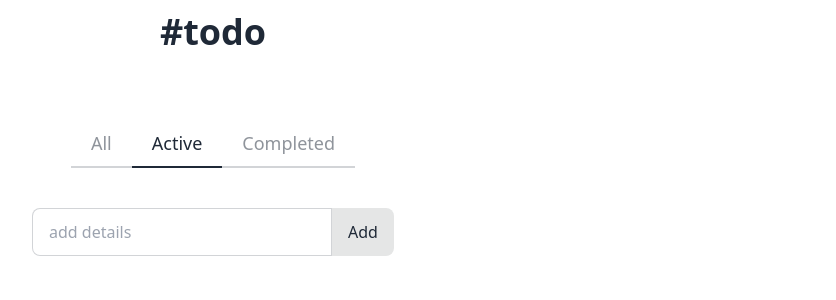
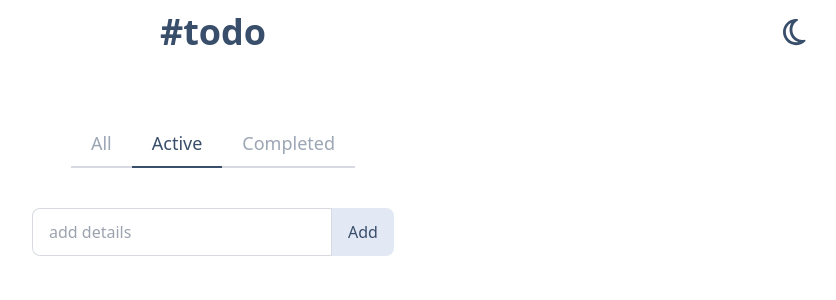
Before and after one commit to el7amrawy/todo-app, a React (Vite) app: page / in a window 1280 px wide. Shown: the top 300 px of the page, without its empty margins (427-1263 px from the left). Built offline with nearby package versions, Linux system fonts and the light colour scheme.

Commit message:
add dark theme

```diff
--- a/src/App.jsx
+++ b/src/App.jsx
@@ -12,16 +12,37 @@ const App = () => {
   const [list, setList] = useState(
     JSON.parse(localStorage.getItem("todoList")) || []
   );
-
   const [todo, setTodo] = useState("");
   const [tab, setTab] = useState("all");
-
+  const [theme, setTheme] = useState(
+    localStorage.getItem("theme") ||
+      window.matchMedia("(prefers-color-scheme: dark)").matches
+      ? "dark"
+      : "light"
+  );
   /** ============ effects ============ **/
 
   useEffect(() => {
     localStorage.setItem("todoList", JSON.stringify(list));
   }, [list]);
 
+  // useEffect(() => {
+  //   const darkThemeMq = window.matchMedia("(prefers-color-scheme: dark)");
+  //   if (darkThemeMq.matches) {
+  //     document.documentElement.setAttribute("data-theme", "dark");
+  //   } else {
+  //     document.documentElement.setAttribute("data-theme", "winter");
+  //   }
+  // }, []);
+
+  useEffect(() => {
+    localStorage.setItem("theme", theme);
+    if (theme === "dark") {
+      document.documentElement.setAttribute("data-theme", "dark");
+    } else {
+      document.documentElement.setAttribute("data-theme", "winter");
+    }
+  }, [theme]);
   /** ============ handlers ============ **/
 
   const clickHandler = (ev) => {
@@ -39,10 +60,10 @@ const App = () => {
   const listElems = list.map((elem) => (
     <ListElem elem={elem} setList={setList} key={elem.id} />
   ));
-  // console.log(list);
+
   return (
     <>
-      <NavBar />
+      <NavBar theme={theme} setTheme={setTheme} />
       <main className="flex items-center flex-col py-14">
         <Tabs setTab={setTab} />
         <div className="form-control mt-10">
--- a/src/components/Completed.jsx
+++ b/src/components/Completed.jsx
@@ -2,16 +2,15 @@ import ListElem from "./ListElem";
 
 const Completed = ({ list, setList }) => {
   /** ============ elems ============ **/
-
-  const completedListElems = list.map((elem) => {
-    if (elem.status === "completed")
-      return <ListElem elem={elem} setList={setList} key={elem.id} />;
-  });
+  const completedList = list.filter((elem) => elem.status === "completed");
+  const completedListElems = completedList.map((elem) => (
+    <ListElem elem={elem} setList={setList} key={elem.id} />
+  ));
 
   return (
     <div className="form-control mt-10 min-w-[360px]">
       {completedListElems}
-      {list.length ? (
+      {list.length && completedListElems.length ? (
         <div className=" mt-10 text-right">
           <button className="btn btn-error" onClick={() => setList([])}>
             delete all
--- a/src/components/ListElem.jsx
+++ b/src/components/ListElem.jsx
@@ -38,7 +38,7 @@ const ListElem = ({ elem, setList }) => {
       {checked ? (
         <FontAwesomeIcon
           icon={faTrashCan}
-          className=" text-red-500"
+          className=" text-red-500 text-xl"
           onClick={clickHandler}
         />
       ) : null}
--- a/src/components/NavBar.jsx
+++ b/src/components/NavBar.jsx
@@ -1,11 +1,24 @@
-const NavBar = () => {
+import { faMoon } from "@fortawesome/free-regular-svg-icons";
+import { FontAwesomeIcon } from "@fortawesome/react-fontawesome";
+
+const NavBar = ({ setTheme, theme }) => {
   return (
     <nav className="navbar bg-base-100">
       <div className="navbar-start"></div>
       <div className="navbar-center">
         <a className="btn btn-ghost normal-case text-4xl">#todo</a>
       </div>
-      <div className="navbar-end"></div>
+      <div className="navbar-end">
+        <FontAwesomeIcon
+          icon={faMoon}
+          className={`text-3xl mr-10 hover:scale-125 transition-all cursor-pointer ${
+            theme === "dark" ? "text-yellow-400" : ""
+          }`}
+          onClick={() => {
+            theme === "dark" ? setTheme("light") : setTheme("dark");
+          }}
+        />
+      </div>
     </nav>
   );
 };
--- a/tailwind.config.cjs
+++ b/tailwind.config.cjs
@@ -1,4 +1,5 @@
 /** @type {import('tailwindcss').Config} */
+
 module.exports = {
   content: ["./index.html", "./src/**/*.{js,ts,jsx,tsx}"],
   theme: {
@@ -6,6 +7,6 @@ module.exports = {
   },
   plugins: [require("daisyui")],
   daisyui: {
-    themes: ["light"],
+    themes: ["winter", "dark"],
   },
 };
```
